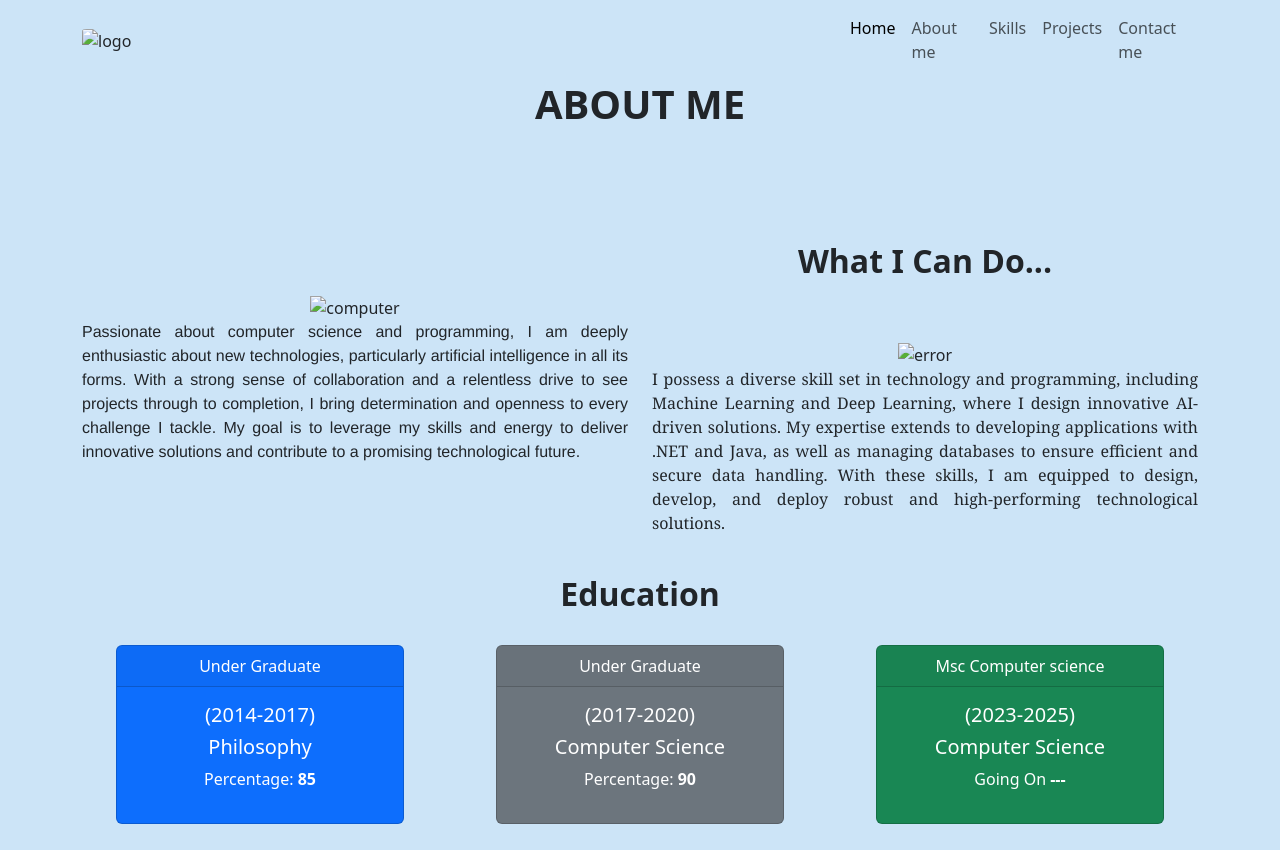
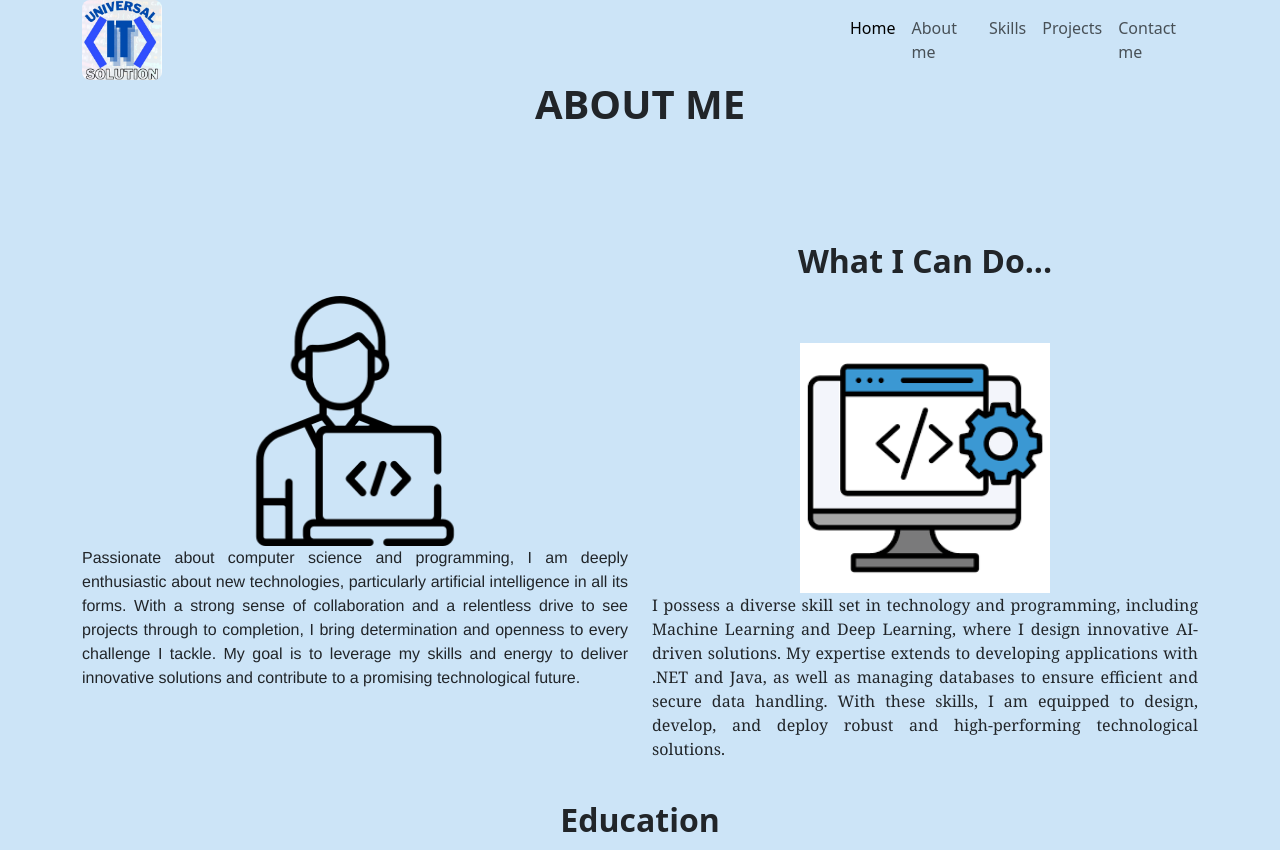
Before and after one commit to Naoudou/portfolio, a plain HTML site: page about.html in a window 1280 px wide. Shown: the top 850 px of the page. Drawn offline with nearby package versions, Linux system fonts and the light colour scheme.

Commit message:
Update about.html

```diff
--- a/about.html
+++ b/about.html
@@ -48,7 +48,7 @@
         <div class="row align-items-center">
 
             <div class="col-6 col-md-8">
-                <img id="logo" src="images/logo.jpg" alt="logo" class="img-fluid">
+                <img id="logo" src="logo.jpg" alt="logo" class="img-fluid">
             </div>
 
 
@@ -94,13 +94,13 @@
     <div id="topc" class="container text-center">
         <div class="row">
             <div  class="col-lg-6">
-                <img id="userme" src="images/computer.png" alt="computer">
+                <img id="userme" src="computer.png" alt="computer">
                 <div><p id="p1" style="font-family: 'Franklin Gothic Medium', 'Arial Narrow', Arial, sans-serif;text-align: justify;">Passionate about computer science and programming, I am deeply enthusiastic about new technologies, particularly artificial intelligence in all its forms. With a strong sense of collaboration and a relentless drive to see projects through to completion, I bring determination and openness to every challenge I tackle. My goal is to leverage my skills and energy to deliver innovative solutions and contribute to a promising technological future.</p></div>
 
             </div>
             <div class="col-lg-6">
                 <h2 style="font-weight: bold;">What I Can Do...</h2>
-                <img id="imgwhatcanido" src="images/web.png" alt="error" class="web">
+                <img id="imgwhatcanido" src="web.png" alt="error" class="web">
                 <p id="p2" style="font-family: Cambria, Cochin, Georgia, Times, 'Times New Roman', serif; text-align: justify;">I possess a diverse skill set in technology and programming, including Machine Learning and Deep Learning, where I design innovative AI-driven solutions. My expertise extends to developing applications with .NET and Java, as well as managing databases to ensure efficient and secure data handling. With these skills, I am equipped to design, develop, and deploy robust and high-performing technological solutions.</p>
 
             </div>
```
